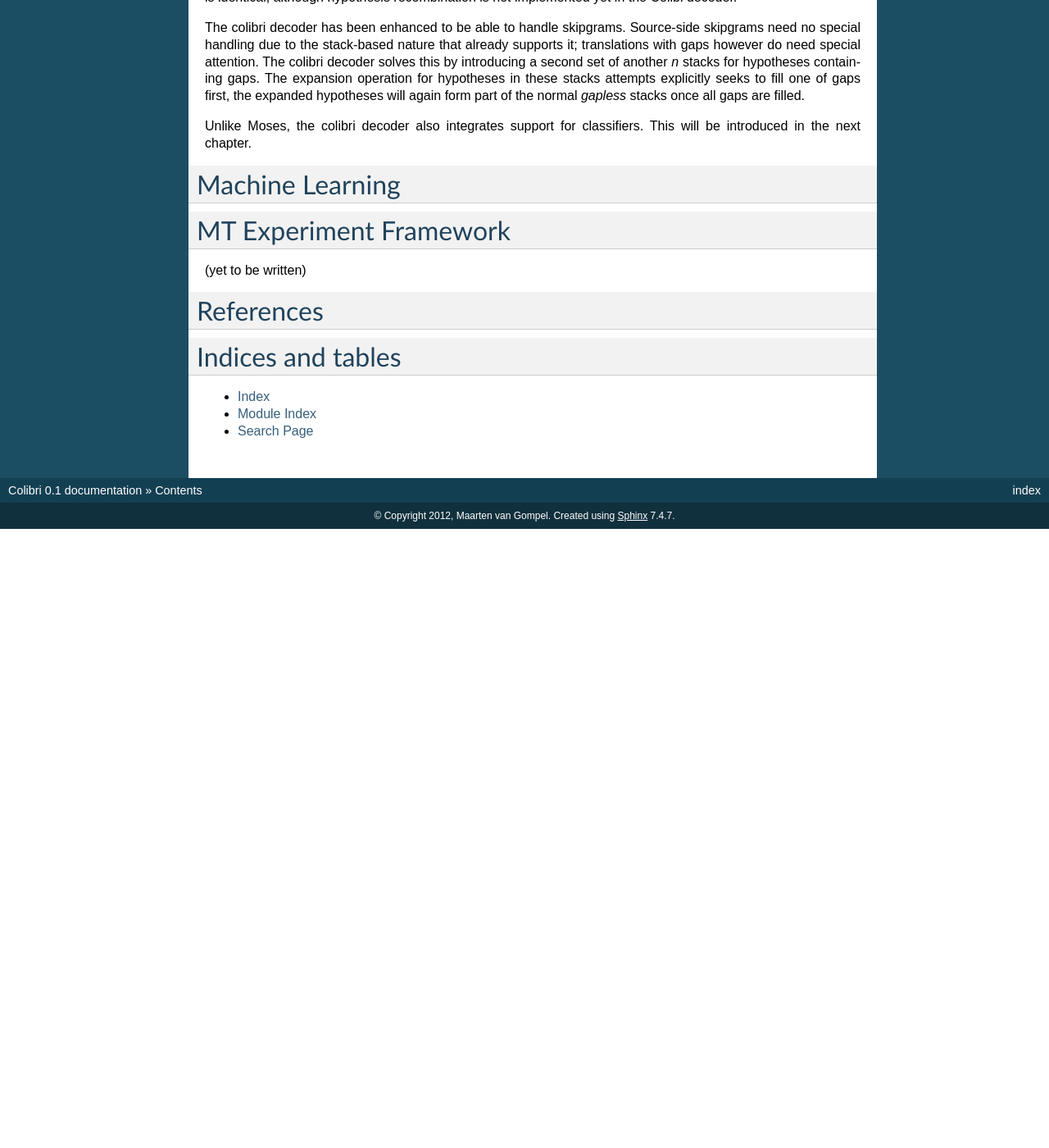
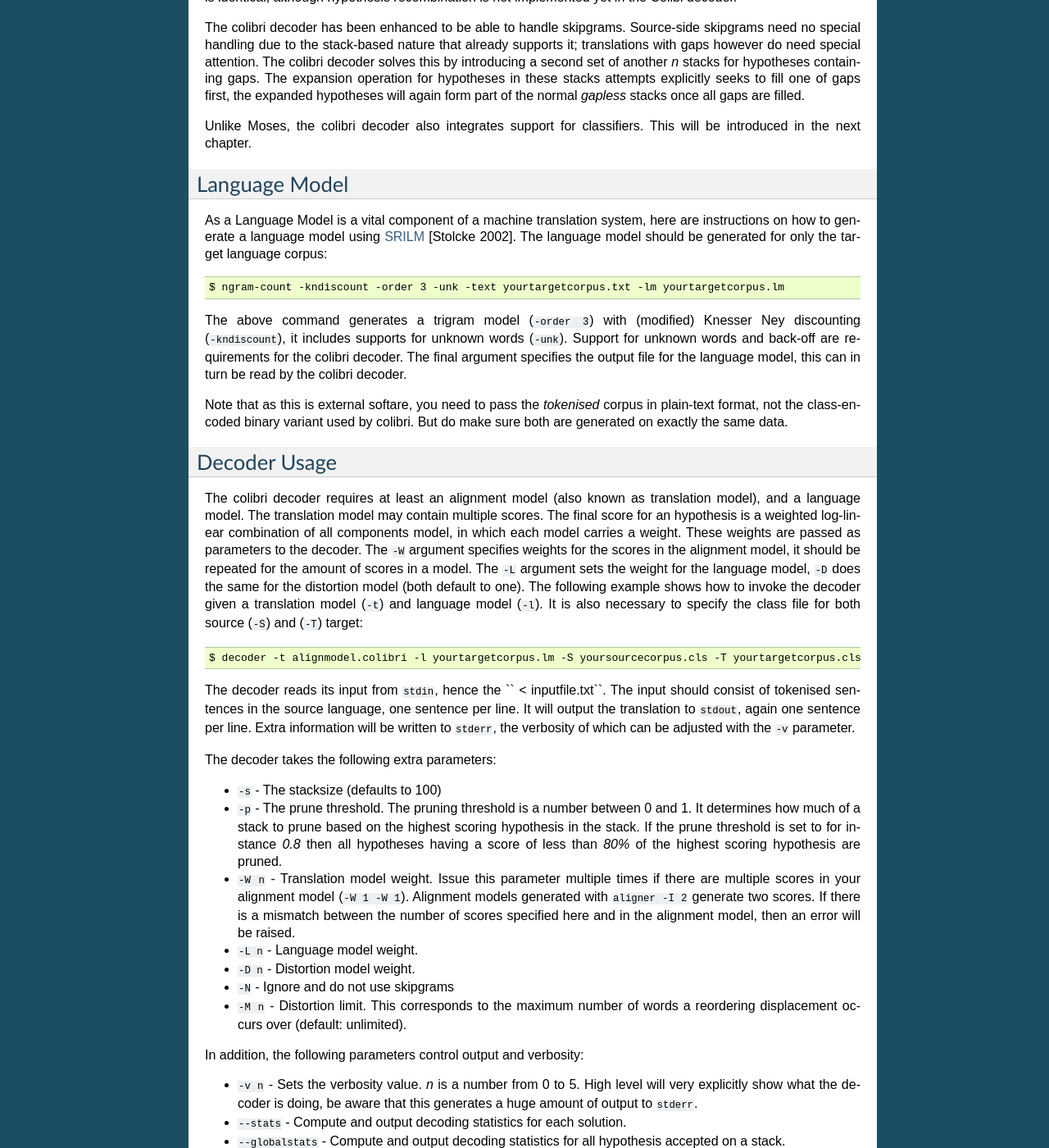
Before and after one commit to proycon/colibri, a Sphinx documentation site: the page built from docs/source/index.rst, in a window 1280 px wide and 1400 px high, scrolled down 15875 px. Shown: the whole window at 82% size. Built offline with Sphinx 7.4.7, drawn with Linux system fonts in a browser that asks for light colours; formulas are drawn with MathJax 3; before the commit the page ends 16520 px from its top, so only the background shows below that; some of the changed text lies outside the part shown.

Commit message:
documentation update

```diff
--- a/docs/source/index.rst
+++ b/docs/source/index.rst
@@ -603,12 +603,46 @@ The colibri decoder has been enhanced to be able to handle skipgrams. Source-sid
 
 Unlike Moses, the colibri decoder also integrates support for classifiers. This will be introduced in the next chapter.
 
+Language Model
+-----------------
 
+As a Language Model is a vital component of a machine translation system, here are instructions on how to generate a language model using `SRILM <http://www.speech.sri.com/projects/srilm/>`_ [Stolcke 2002]. The language model should be generated for only the target language corpus::
+
+	$ ngram-count -kndiscount -order 3 -unk -text yourtargetcorpus.txt -lm yourtargetcorpus.lm
+
+The above command generates a trigram model (``-order 3``) with (modified) Knesser Ney discounting (``-kndiscount``), it includes supports for unknown words (``-unk``). Support for unknown words and back-off are requirements for the colibri decoder. The final argument specifies the output file for the language model, this can in turn be read by the colibri decoder.
+
+Note that as this is external softare, you need to pass the *tokenised* corpus in plain-text format, not the class-encoded binary variant used by colibri. But do make sure both are generated on exactly the same data.
+
+Decoder Usage
+-----------------
+
+The colibri decoder requires at least an alignment model (also known as translation model), and a language model. The translation model may contain multiple scores. The final score for an hypothesis is a weighted log-linear combination of all components model, in which each model carries a weight. These weights are passed as parameters to the decoder. The ``-W`` argument specifies weights for the scores in the alignment model, it should be repeated for the amount of scores in a model. The ``-L`` argument sets the weight for the language model, ``-D`` does the same for the distortion model (both default to one). The following example shows how to invoke the decoder given a translation model (``-t``) and language model (``-l``). It is also necessary to specify the class file for both source (``-S``) and (``-T``) target::
+
+	$ decoder -t alignmodel.colibri -l yourtargetcorpus.lm -S yoursourcecorpus.cls -T yourtargetcorpus.cls -W 1 -W 1 < inputfile.txt
+
+The decoder reads its input from ``stdin``, hence the `` < inputfile.txt``. The input should consist of tokenised sentences in the source language, one sentence per line. It will output the translation to ``stdout``, again one sentence per line. Extra information will be written to ``stderr``, the verbosity of which can be adjusted with the ``-v`` parameter.
+
+The decoder takes the following extra parameters:
+
+* ``-s`` - The stacksize (defaults to 100)
+* ``-p`` - The prune threshold. The pruning threshold is a number between 0 and 1. It determines how much of a stack to prune based on the highest scoring hypothesis in the stack. If the prune threshold is set to for instance *0.8* then all hypotheses having a score of less than *80%* of the highest scoring hypothesis are pruned.
+* ``-W n`` - Translation model weight. Issue this parameter multiple times if there are multiple scores in your alignment model (``-W 1 -W 1``). Alignment models generated with ``aligner -I 2`` generate two scores. If there is a mismatch between the number of scores specified here and in the alignment model, then an error will be raised.
+* ``-L n`` - Language model weight.
+* ``-D n`` - Distortion model weight.
+* ``-N`` - Ignore and do not use skipgrams
+* ``-M n`` -   Distortion limit. This corresponds to the maximum number of words a reordering displacement occurs over (default: unlimited).
+
+In addition, the following parameters control output and verbosity:
+
+* ``-v n`` - Sets the verbosity value. *n* is a number from 0 to 5. High level will very explicitly show what the decoder is doing, be aware that this generates a huge amount of output to ``stderr``.
+* ``--stats`` - Compute and output decoding statistics for each solution.
+* ``--globalstats`` - Compute and output decoding statistics for all hypothesis accepted on a stack.
 
 Machine Learning
 =================
 
-
+(yet to be written)
 
 
 MT Experiment Framework
```
Also changed, not shown: 6 other files.
